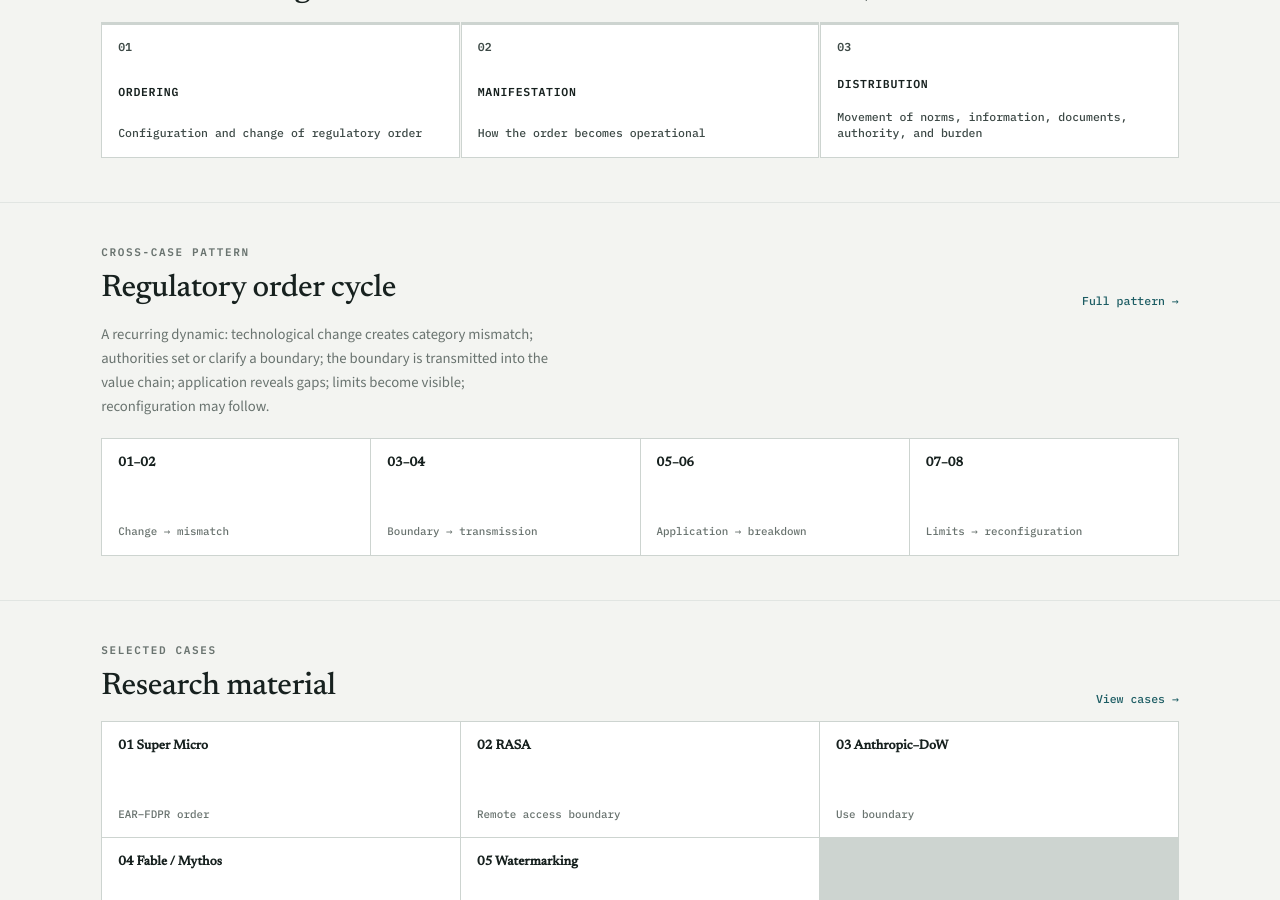
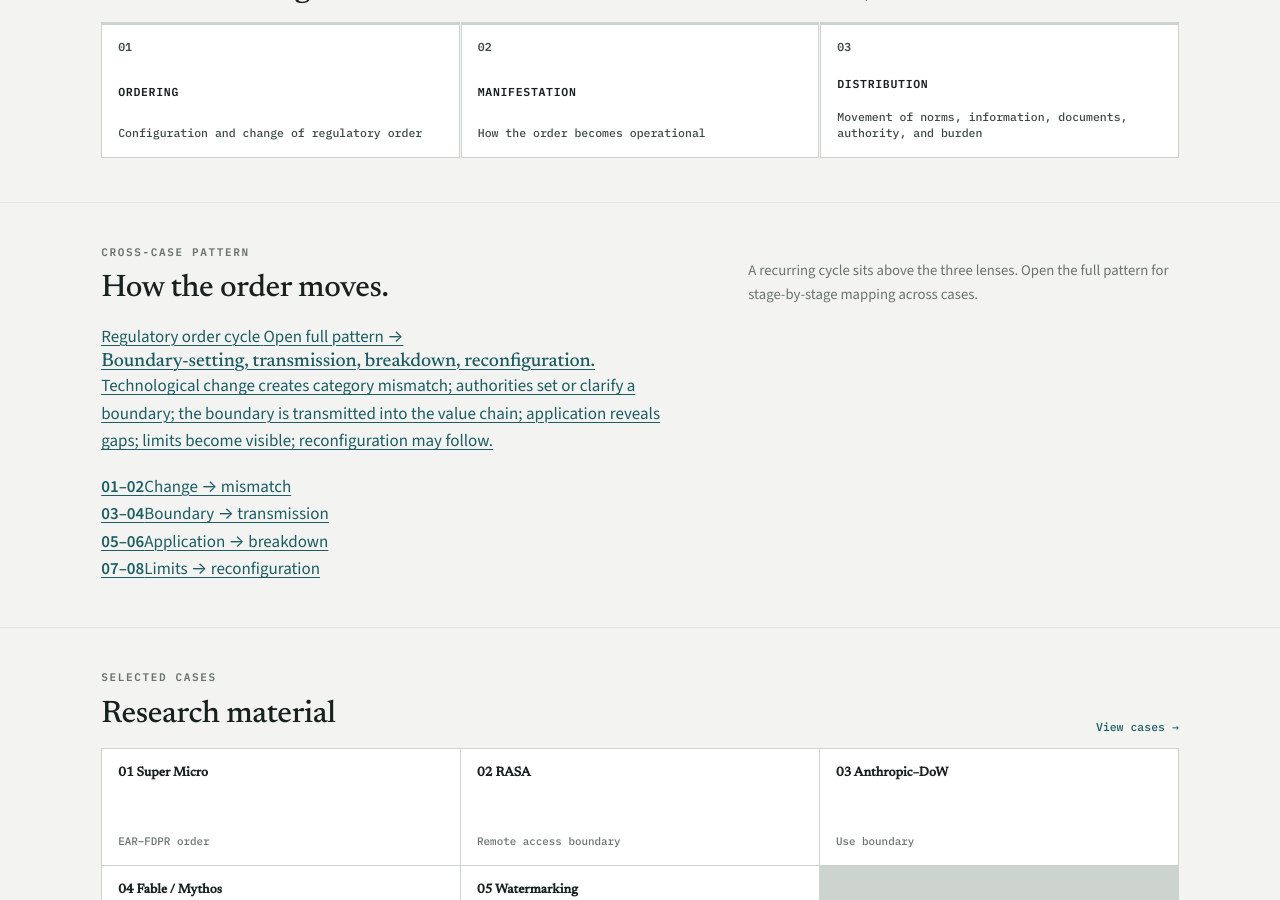
Before and after one commit to GaeunLim01/regulatory-order, a Jekyll site: the page built from index.html, in a window 1280 px wide and 900 px high, scrolled down 598 px. Built offline with Jekyll 4.4.1, drawn with Linux system fonts in a browser that asks for light colours.

Commit message:
Add files via upload

```diff
--- a/index.html
+++ b/index.html
@@ -48,20 +48,28 @@ description: AI governance examined through regulatory order.
 
 <section class="section section--tight" id="cycle">
   <div class="shell">
-    <div class="compact-head">
+    <div class="layer-overview-head" style="margin-bottom:1rem;">
       <div>
         <span class="eyebrow">Cross-case pattern</span>
-        <h2>Regulatory order cycle</h2>
+        <h2>How the order moves.</h2>
       </div>
-      <a href="{{ '/framework/cycle/' | relative_url }}">Full pattern →</a>
+      <p class="layer-overview-note">A recurring cycle sits above the three lenses. Open the full pattern for stage-by-stage mapping across cases.</p>
     </div>
-    <p class="layer-overview-note" style="max-width:62ch;margin-bottom:1.25rem;">A recurring dynamic: technological change creates category mismatch; authorities set or clarify a boundary; the boundary is transmitted into the value chain; application reveals gaps; limits become visible; reconfiguration may follow.</p>
-    <div class="case-grid-preview" style="grid-template-columns:repeat(4,minmax(0,1fr));">
-      <div class="case-chip"><strong>01–02</strong><span>Change → mismatch</span></div>
-      <div class="case-chip"><strong>03–04</strong><span>Boundary → transmission</span></div>
-      <div class="case-chip"><strong>05–06</strong><span>Application → breakdown</span></div>
-      <div class="case-chip"><strong>07–08</strong><span>Limits → reconfiguration</span></div>
-    </div>
+
+    <a class="cycle-entry" href="{{ '/framework/cycle/' | relative_url }}">
+      <div class="cycle-entry__top">
+        <span class="cycle-entry__label">Regulatory order cycle</span>
+        <span class="cycle-entry__cta">Open full pattern →</span>
+      </div>
+      <h3 class="cycle-entry__title">Boundary-setting, transmission, breakdown, reconfiguration.</h3>
+      <p class="cycle-entry__desc">Technological change creates category mismatch; authorities set or clarify a boundary; the boundary is transmitted into the value chain; application reveals gaps; limits become visible; reconfiguration may follow.</p>
+      <div class="cycle-entry__steps" aria-hidden="true">
+        <div class="cycle-entry__step"><strong>01–02</strong><span>Change → mismatch</span></div>
+        <div class="cycle-entry__step"><strong>03–04</strong><span>Boundary → transmission</span></div>
+        <div class="cycle-entry__step"><strong>05–06</strong><span>Application → breakdown</span></div>
+        <div class="cycle-entry__step"><strong>07–08</strong><span>Limits → reconfiguration</span></div>
+      </div>
+    </a>
   </div>
 </section>
 
```
